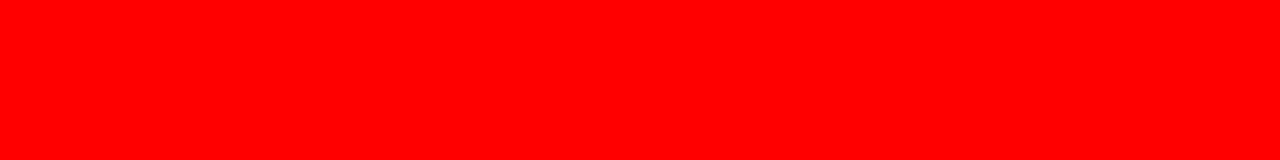
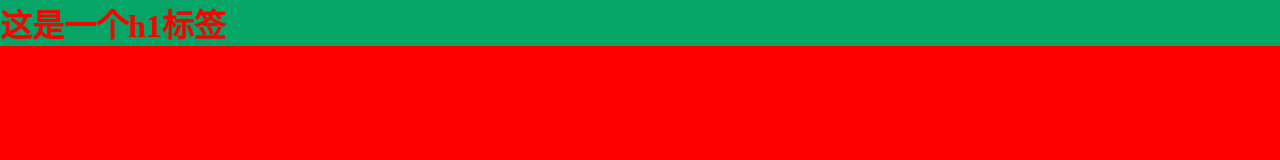
Before and after one commit to Gemini970606/chenguoyuan_01, a plain HTML site: page index.html in a window 1280 px wide. Drawn offline with Linux system fonts and the light colour scheme.

Commit message:
一次性修改提交所有数据

```diff
--- a/index.css
+++ b/index.css
@@ -3,3 +3,7 @@
   padding: 0;
 background-color: red;
 }
+h1{
+  color:red;
+  background-color: rgb(5, 165, 104);
+}
--- a/index.html
+++ b/index.html
@@ -9,8 +9,10 @@
 </head>
 
 <body>
+  <h1>这是一个h1标签</h1>
   <script>
     var arr = 123;
+
   </script>
 </body>
 
```
